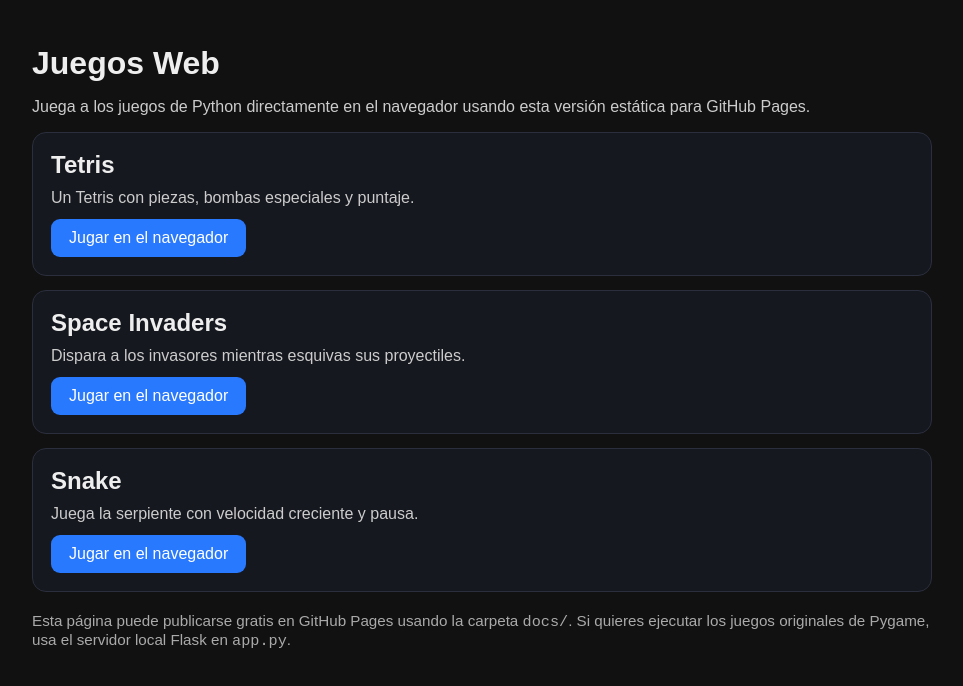
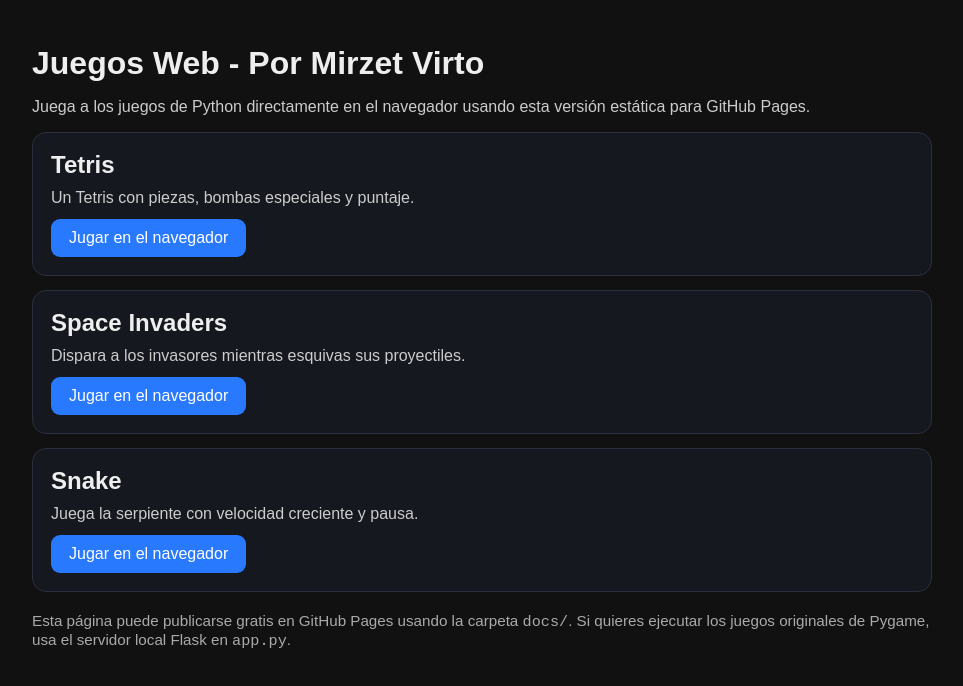
Before and after one commit to mirzetvirto/WebGames, a plain HTML site: page docs/index.html in a window 1280 px wide. Shown: the whole page, without its empty margins (158-1121 px from the left). Drawn offline with Linux system fonts and the light colour scheme.

Commit message:
Update main page title and heading to Juegos Web - Por Mirzet Virto

```diff
--- a/docs/index.html
+++ b/docs/index.html
@@ -3,7 +3,7 @@
 <head>
     <meta charset="utf-8" />
     <meta name="viewport" content="width=device-width, initial-scale=1" />
-    <title>Juegos Web - Mirzet Virto</title>
+    <title>Juegos Web - Por Mirzet Virto</title>
     <style>
         body { margin: 0; font-family: Arial, sans-serif; background: #111; color: #eee; }
         .wrapper { max-width: 900px; margin: 0 auto; padding: 24px; }
@@ -19,7 +19,7 @@
 </head>
 <body>
     <div class="wrapper">
-        <h1>Juegos Web</h1>
+        <h1>Juegos Web - Por Mirzet Virto</h1>
         <p>Juega a los juegos de Python directamente en el navegador usando esta versión estática para GitHub Pages.</p>
 
         <div class="card">
```
Also changed, not shown: templates/index.html (+2 -2 lines).
